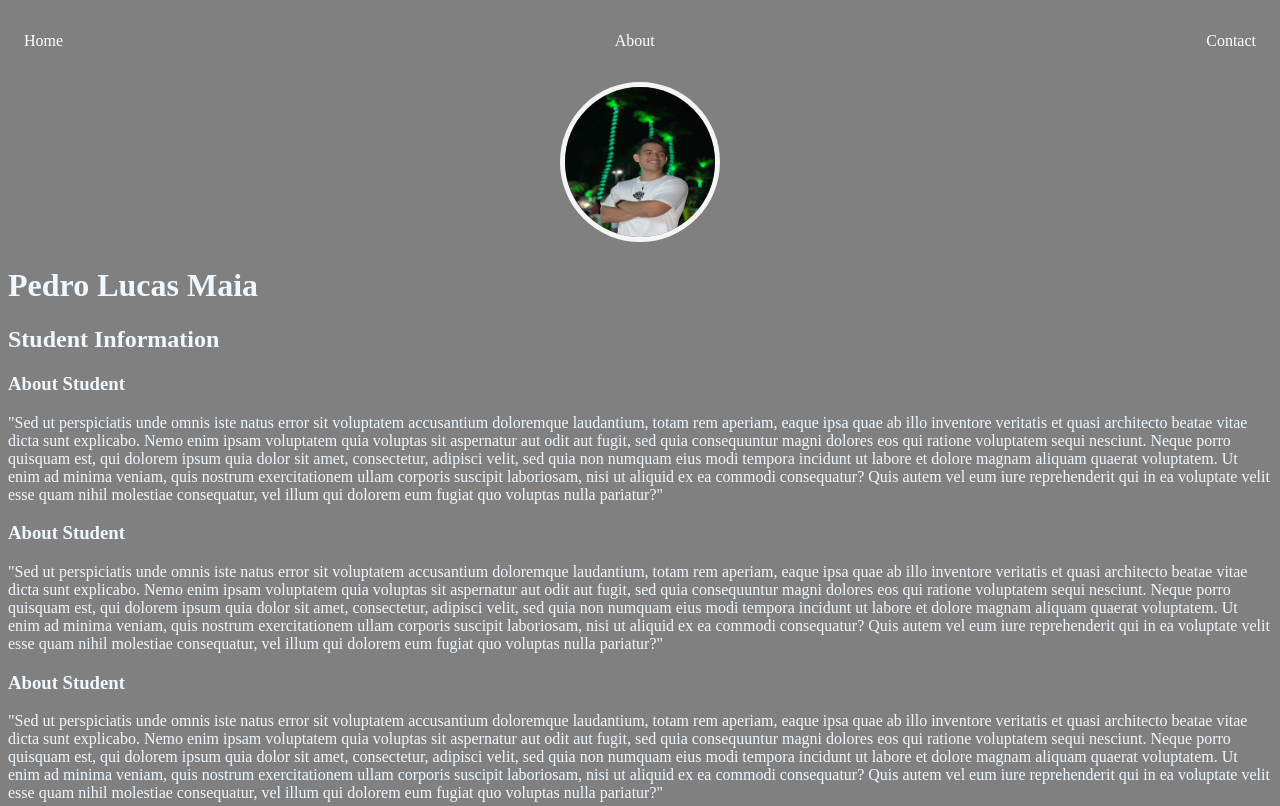
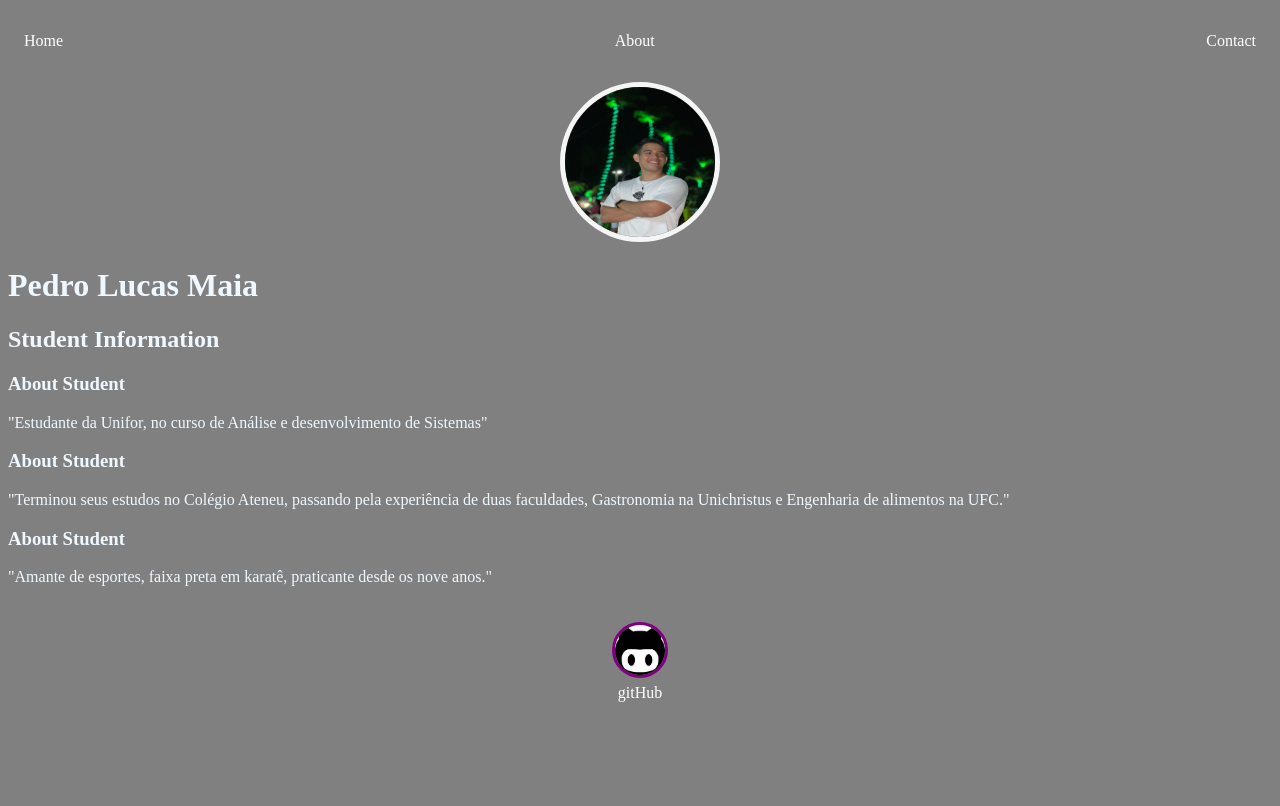
Before and after one commit to PedroLucas0409/Nuvem, a plain HTML site: page index.html in a window 1280 px wide. Shown: the top 806 px of the page. Drawn offline with Linux system fonts and the light colour scheme.

Commit message:
Update index.html

```diff
--- a/index.html
+++ b/index.html
@@ -33,55 +33,17 @@
         <section>
           <h3>About Student</h3>
           <p>
-            "Sed ut perspiciatis unde omnis iste natus error sit voluptatem
-            accusantium doloremque laudantium, totam rem aperiam, eaque ipsa
-            quae ab illo inventore veritatis et quasi architecto beatae vitae
-            dicta sunt explicabo. Nemo enim ipsam voluptatem quia voluptas sit
-            aspernatur aut odit aut fugit, sed quia consequuntur magni dolores
-            eos qui ratione voluptatem sequi nesciunt. Neque porro quisquam est,
-            qui dolorem ipsum quia dolor sit amet, consectetur, adipisci velit,
-            sed quia non numquam eius modi tempora incidunt ut labore et dolore
-            magnam aliquam quaerat voluptatem. Ut enim ad minima veniam, quis
-            nostrum exercitationem ullam corporis suscipit laboriosam, nisi ut
-            aliquid ex ea commodi consequatur? Quis autem vel eum iure
-            reprehenderit qui in ea voluptate velit esse quam nihil molestiae
-            consequatur, vel illum qui dolorem eum fugiat quo voluptas nulla
-            pariatur?"
+            "Estudante da Unifor, no curso de Análise e desenvolvimento de Sistemas"
           </p>
         </section>
         <h3>About Student</h3>
         <p>
-          "Sed ut perspiciatis unde omnis iste natus error sit voluptatem
-          accusantium doloremque laudantium, totam rem aperiam, eaque ipsa quae
-          ab illo inventore veritatis et quasi architecto beatae vitae dicta
-          sunt explicabo. Nemo enim ipsam voluptatem quia voluptas sit
-          aspernatur aut odit aut fugit, sed quia consequuntur magni dolores eos
-          qui ratione voluptatem sequi nesciunt. Neque porro quisquam est, qui
-          dolorem ipsum quia dolor sit amet, consectetur, adipisci velit, sed
-          quia non numquam eius modi tempora incidunt ut labore et dolore magnam
-          aliquam quaerat voluptatem. Ut enim ad minima veniam, quis nostrum
-          exercitationem ullam corporis suscipit laboriosam, nisi ut aliquid ex
-          ea commodi consequatur? Quis autem vel eum iure reprehenderit qui in
-          ea voluptate velit esse quam nihil molestiae consequatur, vel illum
-          qui dolorem eum fugiat quo voluptas nulla pariatur?"
+          "Terminou seus estudos no Colégio Ateneu, passando pela experiência de duas faculdades, Gastronomia na Unichristus e Engenharia de alimentos na UFC."
         </p>
         <section>
           <h3>About Student</h3>
           <p>
-            "Sed ut perspiciatis unde omnis iste natus error sit voluptatem
-            accusantium doloremque laudantium, totam rem aperiam, eaque ipsa
-            quae ab illo inventore veritatis et quasi architecto beatae vitae
-            dicta sunt explicabo. Nemo enim ipsam voluptatem quia voluptas sit
-            aspernatur aut odit aut fugit, sed quia consequuntur magni dolores
-            eos qui ratione voluptatem sequi nesciunt. Neque porro quisquam est,
-            qui dolorem ipsum quia dolor sit amet, consectetur, adipisci velit,
-            sed quia non numquam eius modi tempora incidunt ut labore et dolore
-            magnam aliquam quaerat voluptatem. Ut enim ad minima veniam, quis
-            nostrum exercitationem ullam corporis suscipit laboriosam, nisi ut
-            aliquid ex ea commodi consequatur? Quis autem vel eum iure
-            reprehenderit qui in ea voluptate velit esse quam nihil molestiae
-            consequatur, vel illum qui dolorem eum fugiat quo voluptas nulla
-            pariatur?"
+            "Amante de esportes, faixa preta em karatê, praticante desde os nove anos."
           </p>
         </section>
       </main>
```
